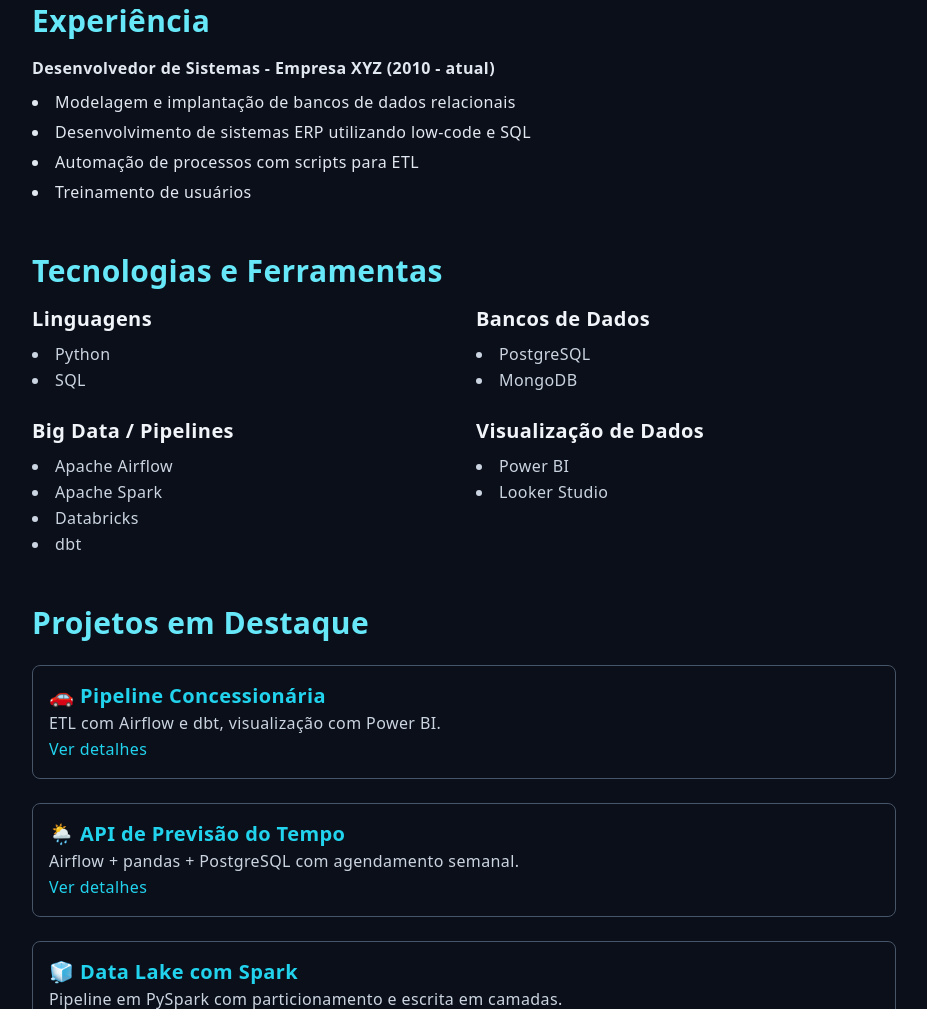
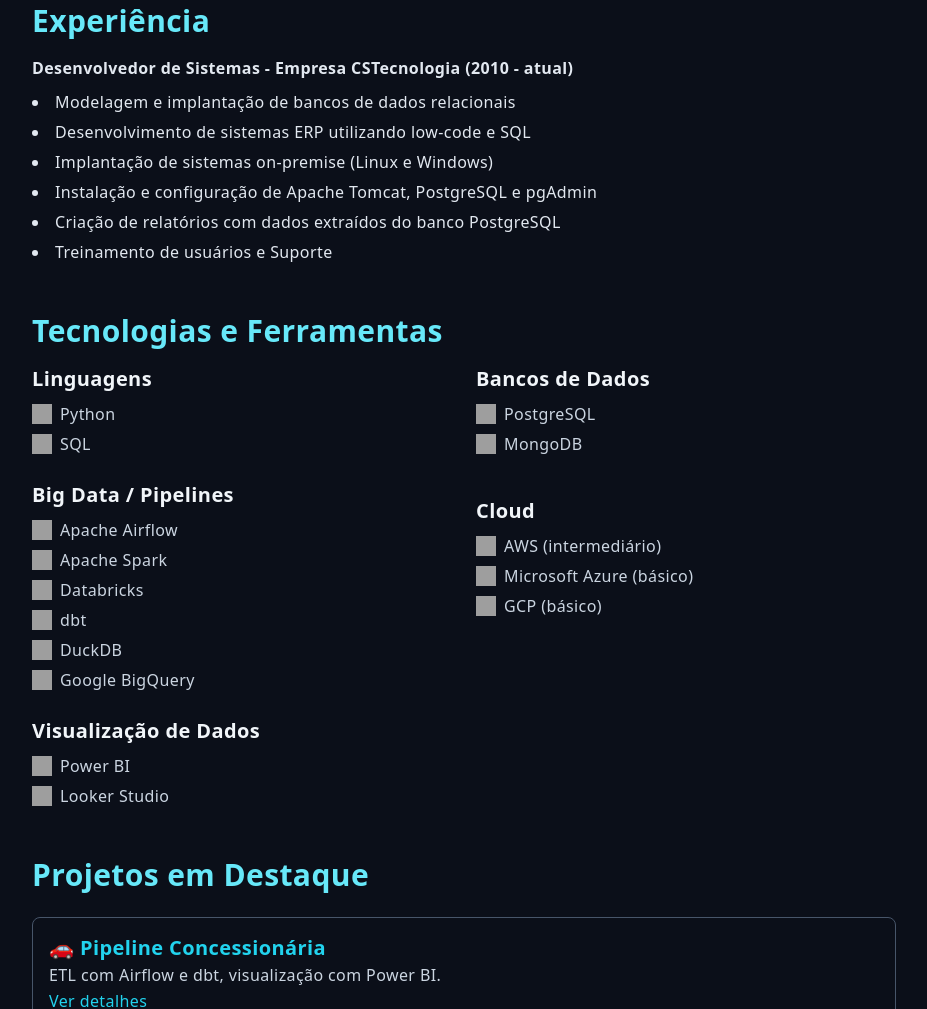
Before and after one commit to anselmoaxo/portifolio, a plain HTML site: page index.html in a window 1280 px wide. Shown: the part 395-1404 px from the top of the page, without its empty margins (176-1103 px from the left). Drawn offline with nearby package versions, Linux system fonts and the light colour scheme; grey boxes are pictures that could not be loaded.

Commit message:
melhorando o portifolio

```diff
--- a/index.html
+++ b/index.html
@@ -35,12 +35,14 @@
     <!-- Experiência -->
     <section id="experiencia" class="mb-12" data-aos="fade-up">
       <h2 class="text-3xl font-bold text-cyan-300 mb-4">Experiência</h2>
-      <p><strong>Desenvolvedor de Sistemas - Empresa XYZ (2010 - atual)</strong></p>
+      <p><strong>Desenvolvedor de Sistemas - Empresa CSTecnologia (2010 - atual)</strong></p>
       <ul class="list-disc list-inside mt-2 space-y-1">
         <li>Modelagem e implantação de bancos de dados relacionais</li>
         <li>Desenvolvimento de sistemas ERP utilizando low-code e SQL</li>
-        <li>Automação de processos com scripts para ETL</li>
-        <li>Treinamento de usuários</li>
+        <li> Implantação de sistemas on-premise (Linux e Windows)</li>
+        <li>Instalação e configuração de Apache Tomcat, PostgreSQL e pgAdmin</li>
+        <li>Criação de relatórios com dados extraídos do banco PostgreSQL</li>
+        <li>Treinamento de usuários e Suporte</li>
       </ul>
     </section>
 
@@ -48,38 +50,73 @@
     <section id="stacks" class="mb-12" data-aos="fade-up">
       <h2 class="text-3xl font-bold text-cyan-300 mb-4">Tecnologias e Ferramentas</h2>
       <div class="grid md:grid-cols-2 gap-6">
+
         <div>
           <h3 class="text-xl font-semibold mb-2 text-slate-100">Linguagens</h3>
-          <ul class="list-disc list-inside text-slate-300">
-            <li>Python</li>
-            <li>SQL</li>
+          <ul class="list-disc list-inside text-slate-300 space-y-1">
+            <li class="flex items-center gap-2"><img src="https://cdn.simpleicons.org/python/3776AB" class="w-5 h-5">Python</li>
+            <li class="flex items-center gap-2"><img src="https://cdn.simpleicons.org/sqlite/003B57" class="w-5 h-5">SQL</li>
           </ul>
         </div>
+
         <div>
           <h3 class="text-xl font-semibold mb-2 text-slate-100">Bancos de Dados</h3>
-          <ul class="list-disc list-inside text-slate-300">
-            <li>PostgreSQL</li>
-            <li>MongoDB</li>
+          <ul class="list-disc list-inside text-slate-300 space-y-1">
+            <li class="flex items-center gap-2"><img src="https://cdn.simpleicons.org/postgresql/336791" class="w-5 h-5">PostgreSQL</li>
+            <li class="flex items-center gap-2"><img src="https://cdn.simpleicons.org/mongodb/47A248" class="w-5 h-5">MongoDB</li>
           </ul>
         </div>
+
         <div>
           <h3 class="text-xl font-semibold mb-2 text-slate-100">Big Data / Pipelines</h3>
-          <ul class="list-disc list-inside text-slate-300">
-            <li>Apache Airflow</li>
-            <li>Apache Spark</li>
-            <li>Databricks</li>
-            <li>dbt</li>
+          <ul class="list-disc list-inside text-slate-300 space-y-1">
+            <li class="flex items-center gap-2"><img src="https://cdn.simpleicons.org/apacheairflow/017CEE" class="w-5 h-5">Apache Airflow</li>
+            <li class="flex items-center gap-2"><img src="https://cdn.simpleicons.org/apachespark/E25A1C" class="w-5 h-5">Apache Spark</li>
+            <li class="flex items-center gap-2"><img src="https://cdn.simpleicons.org/databricks/E36209" class="w-5 h-5">Databricks</li>
+            <li class="flex items-center gap-2"><img src="https://cdn.simpleicons.org/dbt/F36F2F" class="w-5 h-5">dbt</li>
+            <li class="flex items-center gap-2"><img src="https://cdn.simpleicons.org/duckdb/FFA500" class="w-5 h-5">DuckDB</li>
+            <li class="flex items-center gap-2"><img src="https://cdn.simpleicons.org/googlebigquery/4285F4" class="w-5 h-5">Google BigQuery</li>
           </ul>
         </div>
+        <div class="mt-4">
+          <h3 class="text-xl font-semibold mb-2 text-slate-100">Cloud</h3>
+          <ul class="list-disc list-inside text-slate-300 space-y-1">
+            <li class="flex items-center gap-2">
+              <img src="https://img.icons8.com/color/48/000000/amazon-web-services.png" class="w-5 h-5" alt="AWS">
+              AWS (intermediário)
+            </li>
+            <li class="flex items-center gap-2">
+              <img src="https://img.icons8.com/color/48/000000/azure-1.png" class="w-5 h-5" alt="Microsoft Azure">
+              Microsoft Azure (básico)
+            </li>
+            <li class="flex items-center gap-2">
+              <img src="https://img.icons8.com/color/48/000000/google-cloud.png" class="w-5 h-5" alt="GCP">
+              GCP (básico)
+            </li>
+          </ul>
+        </div>
+
+
+
+
         <div>
           <h3 class="text-xl font-semibold mb-2 text-slate-100">Visualização de Dados</h3>
-          <ul class="list-disc list-inside text-slate-300">
-            <li>Power BI</li>
-            <li>Looker Studio</li>
+          <ul class="list-disc list-inside text-slate-300 space-y-1">
+            <li class="flex items-center gap-2">
+              <img src="https://upload.wikimedia.org/wikipedia/commons/c/cf/New_Power_BI_Logo.svg" class="w-5 h-5" alt="Power BI">
+              Power BI
+            </li>
+            <li class="flex items-center gap-2">
+              <img src="https://cdn.simpleicons.org/google/4285F4" class="w-5 h-5" alt="Looker Studio">
+              Looker Studio
+            </li>
           </ul>
         </div>
+
+
       </div>
     </section>
+
 
     <!-- Projetos -->
     <section id="projetos" class="mb-12" data-aos="fade-up">
```
